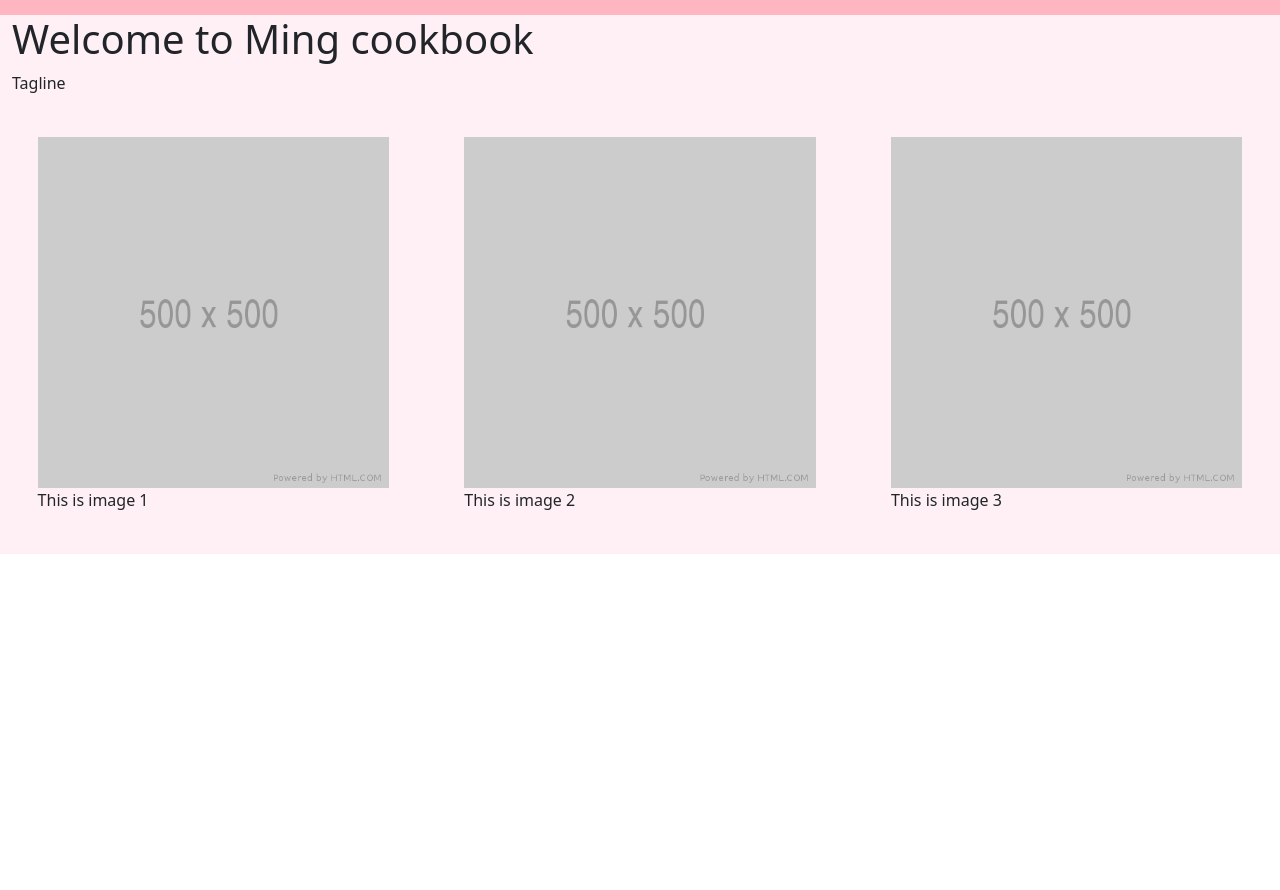
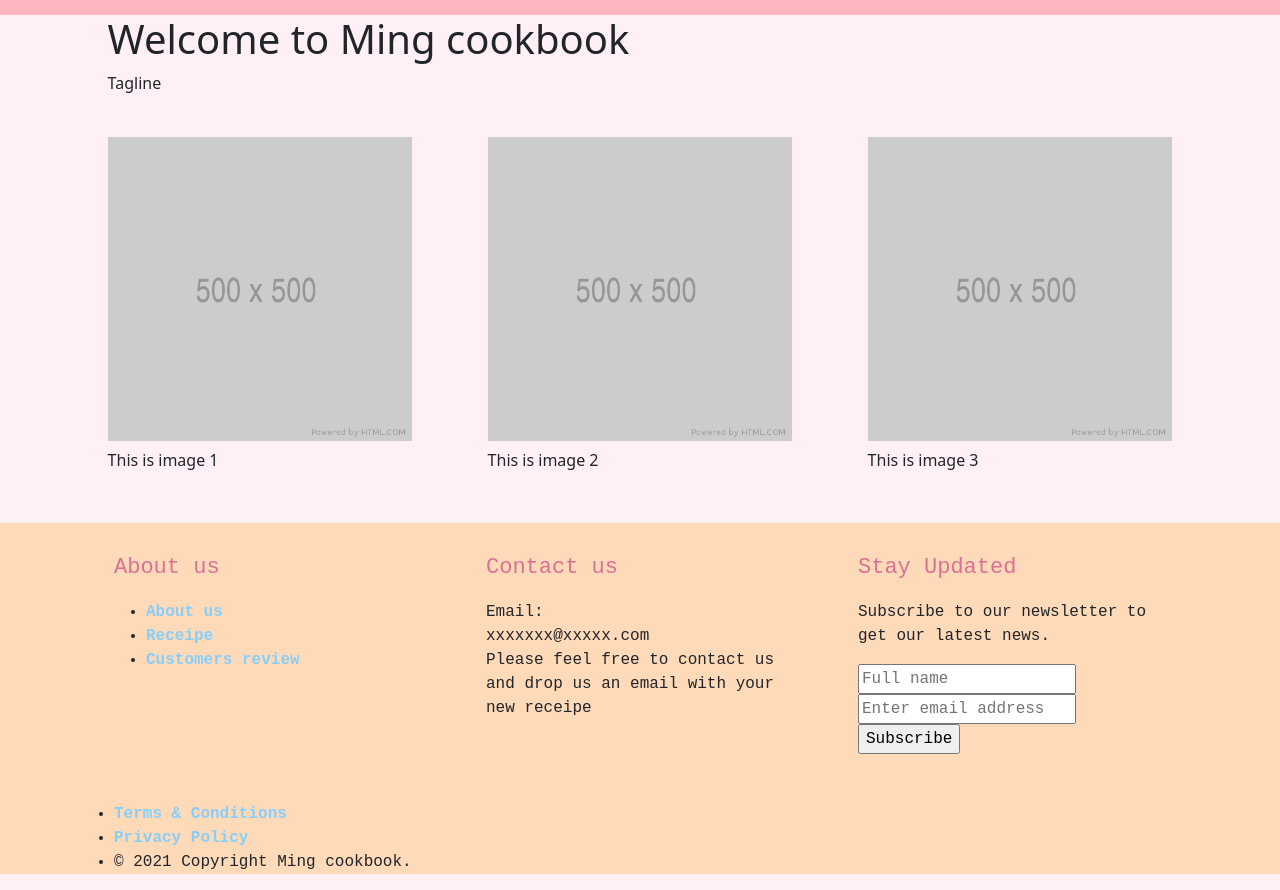
Before and after one commit to tinachou09/cuisine-recipe, a plain HTML site: page index.html in a window 1280 px wide. Shown: the part 97-987 px from the top of the page. Before the commit the page ends 800 px from the top, so only its background shows below. Drawn offline with nearby package versions, Linux system fonts and the light colour scheme; some icons are missing.

Commit message:
implement the footer for html and css style

```diff
--- a/css/homePageStyle.css
+++ b/css/homePageStyle.css
@@ -1,22 +1,27 @@
 /*
 h1.#homePage {
-	margin-top:0px;
+  margin-top:0px;
 }
 */
-.image-container{
-	padding: 2vw;
+.image-container {
+    padding: 2vw;
 }
 
 .home-image {
     width: 100%;
     object-fit: contain;
+    margin-bottom: 0.5vw;
 }
 
 .home-image:hover {
-	transform: scale(1.02, 1.02);
-	cursor:pointer;
+    transform: scale(1.02, 1.02);
+    cursor: pointer;
 }
 
+#homePage > h1,
+#homePage > p {
+    margin-left: 2vw;
+}
 
 /*.row {
   display: flex;
--- a/css/styles.css
+++ b/css/styles.css
@@ -1,3 +1,7 @@
+body {
+    background-color: #FFF0F5 !important;
+}
+
 a.navbar-brand {
     font-size: 40px;
     text-shadow: 3px 3px 3px #ababab;
@@ -47,6 +51,45 @@ a.dropdown-item:hover {
     color: #FAFAD2 !important;
 }
 
-#main-content {
-    background-color: #FFF0F5;
+.panel-footer {
+    background-color:#FFDAB9;
 }
+
+footer.panel-footer {
+    box-sizing: border-box;
+    font-family: 'Courier New', monospace;
+    margin: 0;
+    padding: 0;
+}
+
+ul.panel-footer {
+    list-style: none;
+    padding-left: 0;
+}
+
+footer a {
+    text-decoration: none;
+    color: #87CEFA;
+    font-weight: bold;
+}
+
+a.panel-footer:hover {
+    text-decoration: underline;
+}
+
+
+.ft-title {
+    color: #DB7093;
+    font-family: 'Courier New', monospace;
+    font-size: 1.375rem;
+    padding-bottom: 0.625rem;
+}
+
+.ft-main {
+    display: flex;
+    flex-wrap: wrap;
+}
+.ft-main-item {
+    padding: 2.5vw;
+    min-width: 1.5rem;
+}
--- a/index.html
+++ b/index.html
@@ -58,8 +58,60 @@
         </div>
     </nav>
     <!-- Main Content -->
-    <main id="main-content" class="container-fluid">
+    <main id="main-content" class="container">
     </main>
+    <!-- Footer ------------------------------------>
+    <footer class="panel-footer">
+        <div class="container">
+            <div class=row>
+                <section class="ft-main">
+                    <div class="ft-main-item col-sm-4 col-md-6 col-lg-4">
+                        <h2 class="ft-title">About us</h2>
+                        <ul>
+                            <li><a href="#">About us</a></li>
+                            <li><a href="#">Receipe</a></li>
+                            <li><a href="#">Customers review</a></li>
+                        </ul>
+                    </div>
+
+                    <div class="ft-main-item col-sm-4 col-md-6 col-lg-4">
+                        <h2 class="ft-title">Contact us</h2>
+                        <section>
+                            <span>Email:</span><br>
+                            xxxxxxx@xxxxx.com<br>
+                            <p> Please feel free to contact us and drop us an email with your new receipe</p>
+                        </section>
+                    </div>
+
+                    <div class="ft-main-item col-sm-4 col-md-6 col-lg-4">
+                        <h2 class="ft-title">Stay Updated</h2>
+                        <p>Subscribe to our newsletter to get our latest news.</p>
+                        <form>
+                            <input type="name" name="name" placeholder="Full name">
+                            <input type="email" name="email" placeholder="Enter email address">
+                            <input type="submit" value="Subscribe">
+                        </form>
+                    </div>
+                </section>
+               </div>
+                <!-- Footer social -->
+                <section class="ft-social">
+                    <ul class="ft-social-list">
+                   <!--      <li><a href="#"><i class="fab fa-facebook"></i></a></li>
+                        <li><a href="#"><i class="fab fa-instagram"></i></a></li>
+                        <li><a href="#"><i class="fab fa-youtube"></i></a></li> -->
+                    </ul>
+                </section>
+                <!-- Footer legal -->
+                <section class="ft-legal">
+                    <ul class="ft-legal-list">
+                        <li><a href="#">Terms &amp; Conditions</a></li>
+                        <li><a href="#">Privacy Policy</a></li>
+                        <li>&copy; 2021 Copyright Ming cookbook.</li>
+                    </ul>
+                </section>
+        </div>
+    </footer>
 </body>
 
 </html>
--- a/js/scripts.js
+++ b/js/scripts.js
@@ -13,7 +13,6 @@
         var html = "div class ='text-center'>";
         html += "<img src= 'images/ajax-loader.gif></div>";
         insertHtml(selector, html)
-        // body...
     }
 
     // Load home snippet page
```
Also changed, not shown: snippets/about-us.html (added, +1 -0 lines).
